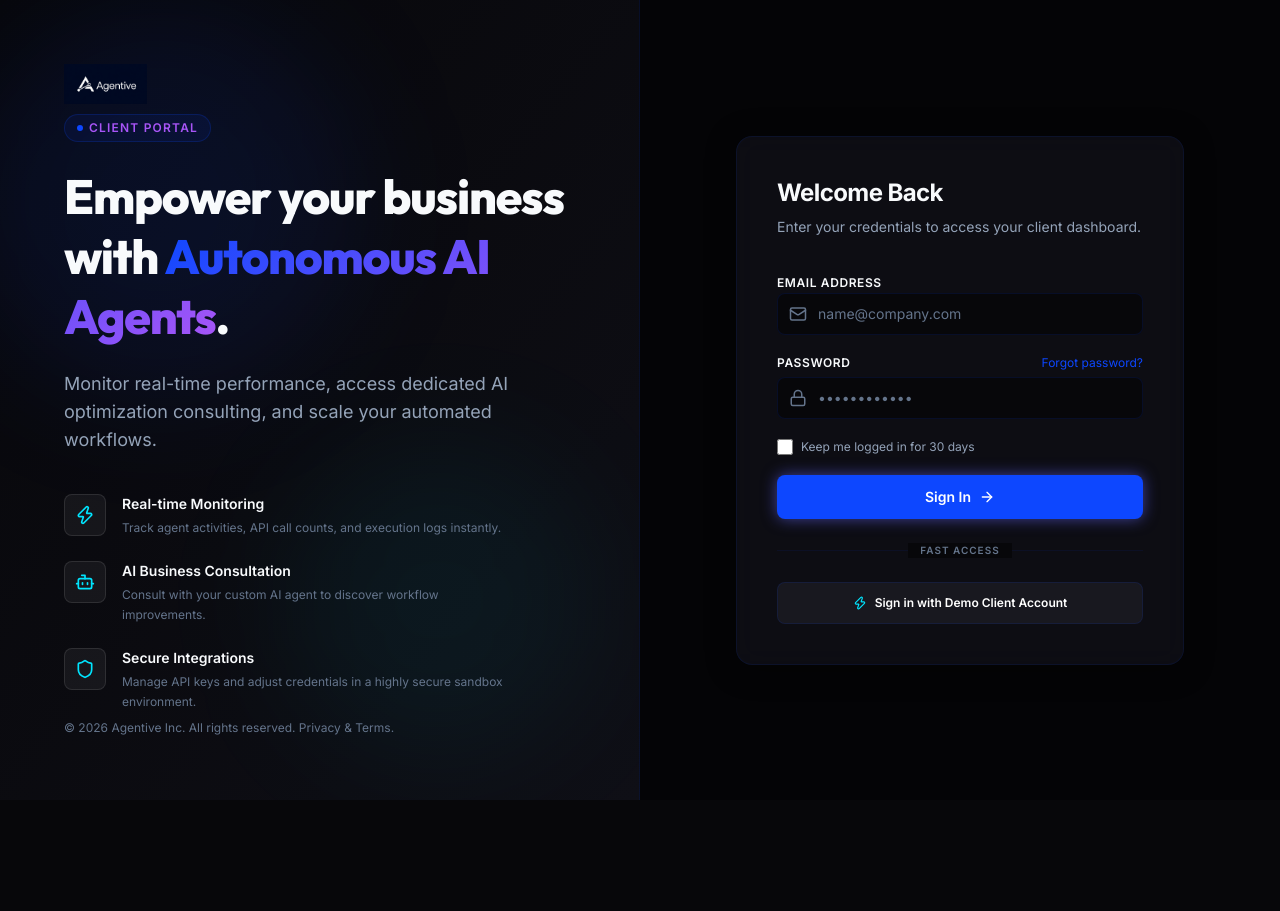
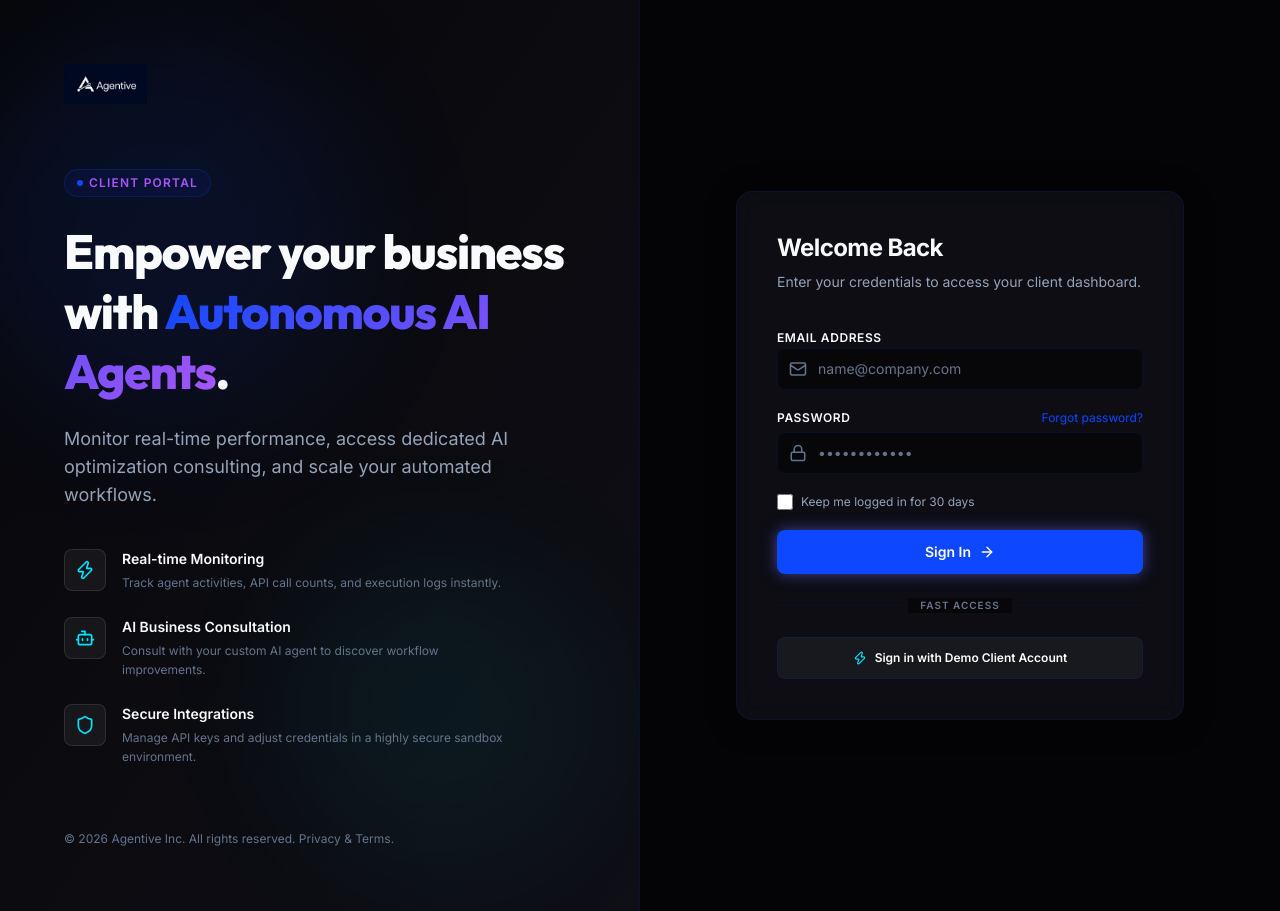
Before and after one commit to xr2yd/agentive-client, a Next.js app: page /app/ in a window 1280 px wide. Before the commit the page ends 800 px from the top, so only its background shows below. Built offline with nearby package versions, Linux system fonts and the light colour scheme.

Commit message:
fix: add spacing above logo and below features on login page

```diff
--- a/src/components/Login.tsx
+++ b/src/components/Login.tsx
@@ -50,7 +50,7 @@ export default function Login({ onLogin }: LoginProps) {
         <div className="absolute bottom-10 right-10 w-80 h-80 bg-cyan/5 rounded-full blur-3xl" />
 
         {/* Header */}
-        <div className="z-10 flex items-center">
+        <div className="z-10 flex items-center mb-12 md:mb-16">
           <img
             src="/app/logo-full-light.png"
             alt="Agentive Logo"
@@ -119,7 +119,7 @@ export default function Login({ onLogin }: LoginProps) {
         </div>
 
         {/* Footer */}
-        <div className="z-10 text-xs text-muted mt-8 md:mt-0">
+        <div className="z-10 text-xs text-muted mt-12 md:mt-16">
           © {new Date().getFullYear()} Agentive Inc. All rights reserved. Privacy & Terms.
         </div>
       </div>
```
